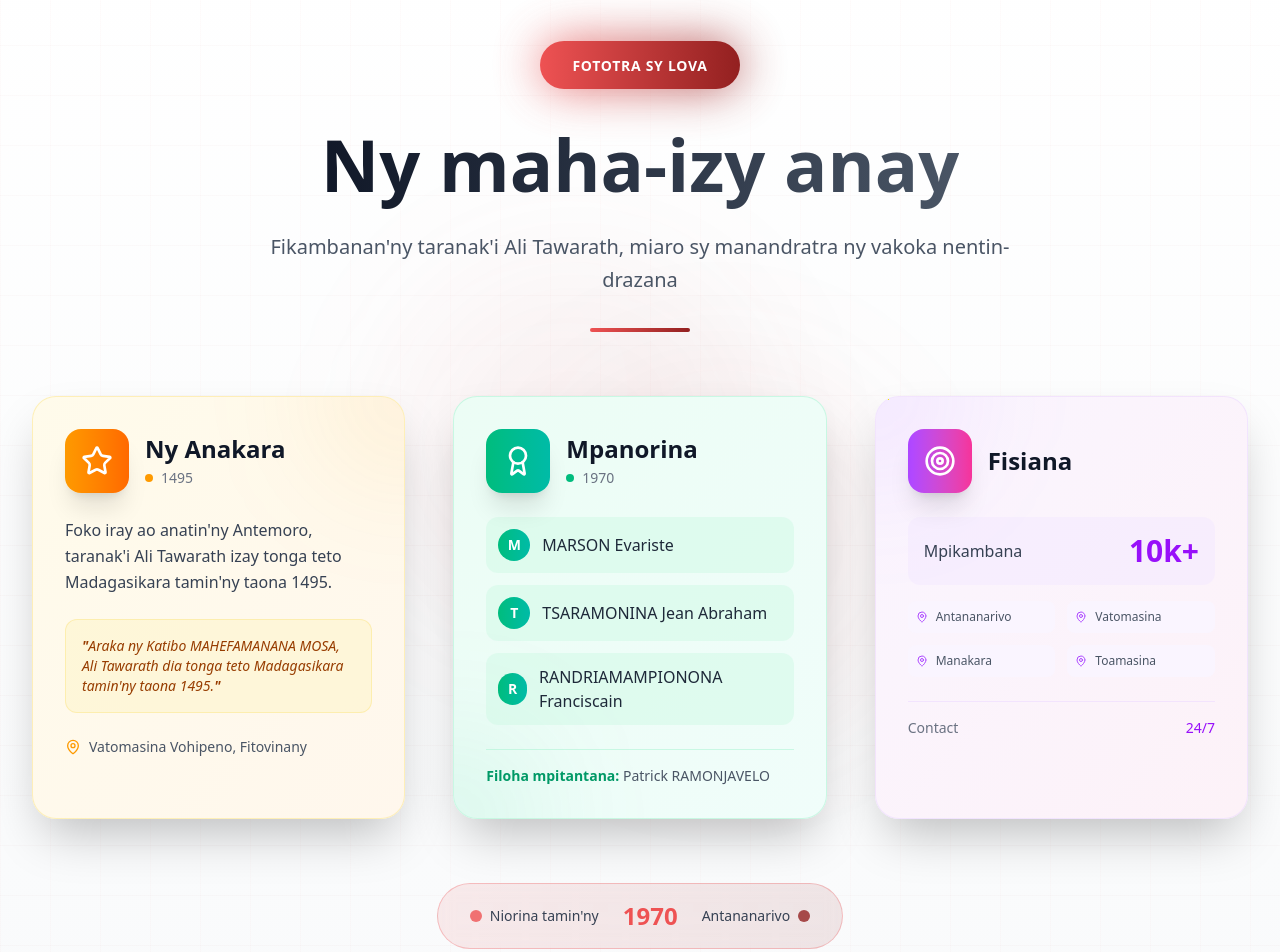
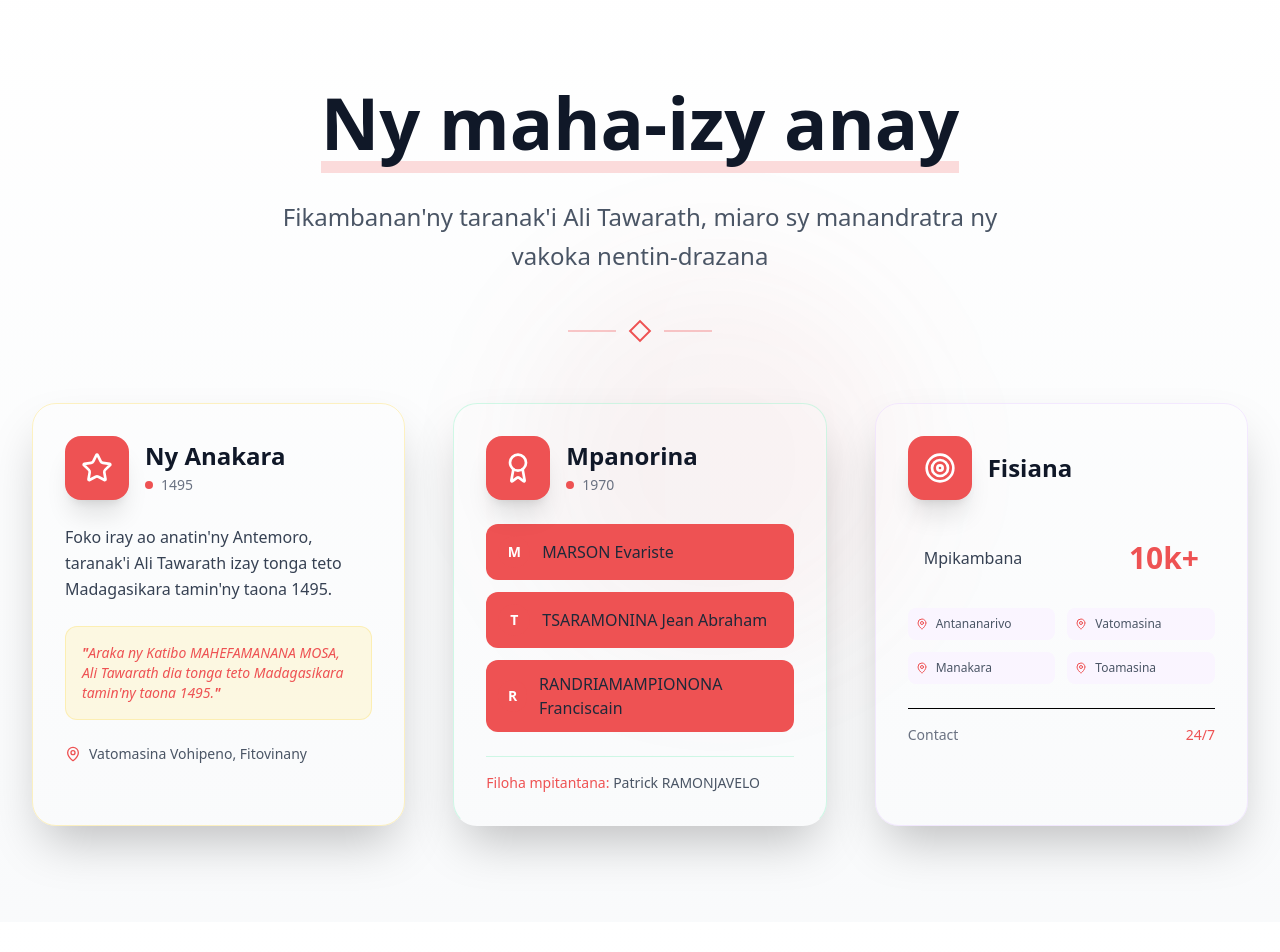
Before and after one commit to nassaigael/website, a React (Vite) app: page / in a window 1280 px wide. Shown: the part 1200-2152 px from the top of the page. Built offline with nearby package versions, Linux system fonts and the light colour scheme.

Commit message:
fix(ui): remove AboutPage route and clean up HomePage component for improved readability

```diff
--- a/src/App.tsx
+++ b/src/App.tsx
@@ -12,7 +12,6 @@ import NewsDetail from './pages/NewsDetail';
 import NewsPage from './pages/NewsPage';
 import ProjectDetail from './pages/ProjectDetail';
 import ProjectsPage from './pages/ProjectsPage';
-import AboutPage from './pages/AboutPage';
 
 function App() {
   return (
@@ -20,11 +19,9 @@ function App() {
       <Router>
         <div className="min-h-screen flex flex-col bg-white">
           <Header />
-          {/* Un seul point de contrôle pour le padding du header */}
           <main className="grow pt-16.25">
             <Routes>
               <Route path="/" element={<HomePage />} />
-              <Route path="/about" element={<AboutPage />} />
               <Route path="/contact" element={<ContactPage />} />
               <Route path="/partners" element={<PartnersPage />} />
               <Route path="/news" element={<NewsPage />} />
--- a/src/index.css
+++ b/src/index.css
@@ -11,11 +11,6 @@
   --color-text: #000000;
   --color-accent: #ee5253;
 
-  /* === COULEURS D'ÉTAT === */
-  --color-success: #10b981;
-  --color-warning: #f59e0b;
-  --color-error: #ef4444;
-  --color-info: #3b82f6;
 
   /* === COULEURS DE SURFACE === */
   --color-surface-light: #f8fafc;
@@ -48,9 +43,7 @@ html {
 body {
   background-color: #ffffff;
   color: #000000;
-  font-family: system-ui, -apple-system, 'Segoe UI', Roboto, 'Helvetica Neue', Arial, sans-serif;
-  -webkit-font-smoothing: antialiased;
-  -moz-osx-font-smoothing: grayscale;
+  font-family: system-ui;
 }
 
 img, video {
--- a/src/pages/HomePage.tsx
+++ b/src/pages/HomePage.tsx
@@ -1,4 +1,3 @@
-import { useState } from 'react';
 import { motion } from 'framer-motion';
 import { useLanguage } from '../contexts/LanguageContext';
 import {
@@ -19,21 +18,8 @@ const HomePage = () => {
   const { language } = useLanguage();
   const location = useLocation();
 
-  // Sélectionner le contenu en fonction de la langue
 
-  // Valeurs aléatoires stables pour les animations (calculées une seule fois)
-  const [randomValues] = useState(() => ({
-    stars: [...Array(15)].map(() => ({
-      x: Math.random() * 100,
-      y: Math.random() * 100,
-      duration: 8 + Math.random() * 10,
-      delay: Math.random() * 5
-    })),
-    circles: [
-      { scale: 1 + Math.random() * 0.5, duration: 8 + Math.random() * 5 },
-      { scale: 1 + Math.random() * 0.5, duration: 10 + Math.random() * 5 }
-    ]
-  }));
+
 
   return (
     <div
@@ -89,7 +75,7 @@ const HomePage = () => {
               y: [0, 50, 0],
             }}
             transition={{ duration: 20, repeat: Infinity, ease: "linear" }}
-            className="absolute top-1/4 left-1/4 w-96 h-96 bg-linear-to-r from-[#ee5253]/5 to-[#932020]/5 rounded-full blur-3xl"
+            className="absolute top-1/4 left-1/4 w-96 h-96 blur-3xl"
           />
           <motion.div
             animate={{
@@ -99,38 +85,8 @@ const HomePage = () => {
             transition={{ duration: 25, repeat: Infinity, ease: "linear" }}
             className="absolute bottom-1/4 right-1/4 w-96 h-96 bg-linear-to-r from-[#932020]/5 to-[#ee5253]/5 rounded-full blur-3xl"
           />
-
-          {/* Grille subtile */}
-          <div className="absolute inset-0 bg-[linear-gradient(90deg,rgba(238,82,83,0.02)_1px,transparent_1px),linear-gradient(180deg,rgba(147,32,32,0.02)_1px,transparent_1px)] bg-size-[50px_50px]" />
-
-          {/* Étoiles scintillantes */}
-          {randomValues.stars.map((star, i) => (
-            <motion.div
-              key={i}
-              className="absolute w-1 h-1 bg-[#ee5253]/20 rounded-full"
-              initial={{
-                x: `${star.x}%`,
-                y: `${star.y}%`,
-                scale: 0
-              }}
-              animate={{
-                x: [`${star.x}%`, `${(star.x + 20) % 100}%`, `${star.x}%`],
-                y: [`${star.y}%`, `${(star.y + 10) % 100}%`, `${star.y}%`],
-                scale: [0, 1, 0],
-                opacity: [0, 0.3, 0]
-              }}
-              transition={{
-                duration: star.duration,
-                repeat: Infinity,
-                delay: star.delay
-              }}
-            />
-          ))}
         </div>
 
-        {/* Lignes décoratives */}
-        <div className="absolute top-0 left-0 right-0 h-px bg-linear-to-r from-transparent via-[#ee5253]/30 to-transparent" />
-        <div className="absolute bottom-0 left-0 right-0 h-px bg-linear-to-r from-transparent via-[#932020]/30 to-transparent" />
 
         <div className="container mx-auto px-4 sm:px-6 lg:px-8 relative z-10">
           {/* En-tête de section */}
@@ -151,60 +107,54 @@ const HomePage = () => {
             >
               <div className="relative">
                 <div className="absolute inset-0 bg-linear-to-r from-[#ee5253] to-[#932020] rounded-full blur-xl opacity-75" />
-                <div className="relative px-8 py-3 bg-linear-to-r from-[#ee5253] to-[#932020] rounded-full">
-                  <span className="text-white font-bold tracking-wider text-sm">
-                    {language === 'mg' ? 'FOTOTRA SY LOVA' :
-                      language === 'fr' ? 'FONDATION ET HÉRITAGE' :
-                        'FOUNDATION & HERITAGE'}
-                  </span>
-                </div>
               </div>
             </motion.div>
 
-            {/* Titre principal */}
-            <motion.h2
+            {/* Main Title */}
+            <motion.h1
+              initial={{ opacity: 0, y: 40 }}
+              animate={{ opacity: 1, y: 0 }}
+              transition={{ delay: 0.5, duration: 0.8 }}
+              className="text-4xl sm:text-5xl md:text-6xl lg:text-7xl font-bold text-gray-900 dark:text-white mb-6 md:mb-8 leading-tight"
+            >
+              <span className="relative inline-block">
+                <span className="relative z-10">
+                  {
+                    language === 'mg' ? 'Ny maha-izy anay' :
+                      language === 'fr' ? 'Notre identité' :
+                        'Our identity'
+                  }                </span>
+                <span className="absolute -bottom-2 left-0 right-0 h-2 md:h-3 bg-[#ee5253]/20 -z-10"></span>
+              </span>
+            </motion.h1>
+
+            {/* Description */}
+            <motion.div
               initial={{ opacity: 0 }}
-              whileInView={{ opacity: 1 }}
-              viewport={{ once: true }}
+              animate={{ opacity: 1 }}
               transition={{ delay: 0.4 }}
-              className="text-4xl sm:text-5xl lg:text-6xl xl:text-7xl font-bold mb-6"
+              className="max-w-3xl mx-auto mb-10 md:mb-12 px-4"
             >
-              <span className="bg-clip-text text-transparent bg-linear-to-r from-gray-900 to-gray-600 dark:from-white dark:via-gray-300 dark:to-gray-500">
-                {language === 'mg' ? 'Ny maha-izy anay' :
-                  language === 'fr' ? 'Notre identité' :
-                    'Our identity'}
-              </span>
-            </motion.h2>
+              <p className="text-lg sm:text-xl md:text-2xl text-gray-600 dark:text-gray-300 leading-relaxed font-light">
+                {language === 'mg'
+                  ? 'Fikambanan\'ny taranak\'i Ali Tawarath, miaro sy manandratra ny vakoka nentin-drazana'
+                  : language === 'fr'
+                    ? 'Association des descendants d\'Ali Tawarath, préservant et valorisant l\'héritage ancestral'
+                    : 'Association of Ali Tawarath descendants, preserving and enhancing ancestral heritage'}              </p>
+            </motion.div>
 
-            {/* Sous-titre */}
-            <motion.p
-              initial={{ opacity: 0 }}
-              whileInView={{ opacity: 1 }}
-              viewport={{ once: true }}
-              transition={{ delay: 0.6 }}
-              className="text-lg sm:text-xl text-gray-600 dark:text-gray-300 max-w-3xl mx-auto leading-relaxed font-light"
-            >
-              {language === 'mg'
-                ? 'Fikambanan\'ny taranak\'i Ali Tawarath, miaro sy manandratra ny vakoka nentin-drazana'
-                : language === 'fr'
-                  ? 'Association des descendants d\'Ali Tawarath, préservant et valorisant l\'héritage ancestral'
-                  : 'Association of Ali Tawarath descendants, preserving and enhancing ancestral heritage'}
-            </motion.p>
-
-            {/* Séparateur */}
-            <motion.div
-              initial={{ width: 0 }}
-              whileInView={{ width: '100px' }}
-              viewport={{ once: true }}
-              transition={{ delay: 0.8, duration: 0.8 }}
-              className="h-1 bg-linear-to-r from-[#ee5253] to-[#932020] mx-auto mt-8 rounded-full"
-            />
+            {/* Elegant Divider */}
+            <div className="flex items-center justify-center gap-3 md:gap-4 mb-12 md:mb-16">
+              <div className="w-8 md:w-12 h-0.5 bg-[#ee5253]/30"></div>
+              <div className="w-3 h-3 md:w-4 md:h-4 border-2 border-[#ee5253] rotate-45"></div>
+              <div className="w-8 md:w-12 h-0.5 bg-[#ee5253]/30"></div>
+            </div>
           </motion.div>
 
-          {/* Grille principale - 3 colonnes */}
+          {/* Grille principale */}
           <div className="grid lg:grid-cols-3 gap-8 lg:gap-12 items-stretch">
 
-            {/* Carte 1 - Les Anakara (origine) */}
+            {/* Les Anakara */}
             <motion.div
               initial={{ opacity: 0, y: 30 }}
               whileInView={{ opacity: 1, y: 0 }}
@@ -215,18 +165,16 @@ const HomePage = () => {
               <motion.div
                 whileHover={{ y: -10, scale: 1.02 }}
                 transition={{ type: "spring", stiffness: 300, damping: 20 }}
-                className="relative h-full bg-linear-to-br from-amber-50 to-orange-50 dark:from-gray-800 dark:to-gray-900 rounded-3xl p-8 shadow-2xl border border-amber-200/50 dark:border-gray-700 overflow-hidden"
+                className="relative h-full bg-transparent  dark:from-gray-800 dark:to-gray-900 rounded-3xl p-8 shadow-2xl border border-amber-200/50 dark:border-gray-700 overflow-hidden"
               >
                 {/* Éléments décoratifs */}
-                <div className="absolute inset-0 bg-linear-to-br from-amber-500/5 to-orange-500/5 opacity-0 group-hover:opacity-100 transition-opacity duration-500" />
-                <div className="absolute -top-20 -right-20 w-40 h-40 bg-amber-500/10 rounded-full blur-3xl group-hover:scale-150 transition-transform duration-700" />
 
                 <div className="relative z-10">
                   <div className="flex items-center gap-4 mb-6">
                     <motion.div
                       whileHover={{ rotate: 360 }}
                       transition={{ duration: 0.6 }}
-                      className="w-16 h-16 bg-linear-to-r from-amber-500 to-orange-500 rounded-2xl flex items-center justify-center shadow-xl"
+                      className="w-16 h-16 bg-[#ee5253] rounded-2xl flex items-center justify-center shadow-xl"
                     >
                       <Star className="w-8 h-8 text-white" />
                     </motion.div>
@@ -237,7 +185,7 @@ const HomePage = () => {
                             'The Anakara'}
                       </h3>
                       <div className="flex items-center gap-2 mt-1">
-                        <div className="w-2 h-2 bg-amber-500 rounded-full" />
+                        <div className="w-2 h-2 bg-[#ee5253] rounded-full" />
                         <span className="text-sm text-gray-500">1495</span>
                       </div>
                     </div>
@@ -252,7 +200,7 @@ const HomePage = () => {
                   </p>
 
                   <div className="bg-amber-100/50 dark:bg-gray-800 p-4 rounded-xl border border-amber-200/50 dark:border-gray-700">
-                    <p className="text-sm text-amber-800 dark:text-amber-300 italic">
+                    <p className="text-sm text-[#ee5253] italic">
                       <span className="font-bold">"</span>
                       {language === 'mg'
                         ? 'Araka ny Katibo MAHEFAMANANA MOSA, Ali Tawarath dia tonga teto Madagasikara tamin\'ny taona 1495.'
@@ -264,14 +212,14 @@ const HomePage = () => {
                   </div>
 
                   <div className="mt-6 flex items-center gap-2 text-sm text-gray-600 dark:text-gray-400">
-                    <MapPin className="w-4 h-4 text-amber-500" />
+                    <MapPin className="w-4 h-4 text-[#ee5253]" />
                     <span>Vatomasina Vohipeno, Fitovinany</span>
                   </div>
                 </div>
               </motion.div>
             </motion.div>
 
-            {/* Carte 2 - Fondateurs */}
+            {/* Les Fondateurs */}
             <motion.div
               initial={{ opacity: 0, y: 30 }}
               whileInView={{ opacity: 1, y: 0 }}
@@ -282,17 +230,17 @@ const HomePage = () => {
               <motion.div
                 whileHover={{ y: -10, scale: 1.02 }}
                 transition={{ type: "spring", stiffness: 300, damping: 20 }}
-                className="relative h-full bg-linear-to-br from-emerald-50 to-teal-50 dark:from-gray-800 dark:to-gray-900 rounded-3xl p-8 shadow-2xl border border-emerald-200/50 dark:border-gray-700 overflow-hidden"
+                className="relative h-full border-b-transparent to-teal-50 dark:from-gray-800 dark:to-gray-900 rounded-3xl p-8 shadow-2xl border border-emerald-200/50 dark:border-gray-700 overflow-hidden"
               >
-                <div className="absolute inset-0 bg-linear-to-br from-emerald-500/5 to-teal-500/5 opacity-0 group-hover:opacity-100 transition-opacity duration-500" />
-                <div className="absolute -bottom-20 -left-20 w-40 h-40 bg-emerald-500/10 rounded-full blur-3xl group-hover:scale-150 transition-transform duration-700" />
+                <div className="absolute inset-0 bg-transparent opacity-0 group-hover:opacity-100 transition-opacity duration-500" />
+                <div className="absolute -bottom-20 -left-20 w-40 h-40 bg-transparent rounded-full blur-3xl group-hover:scale-150 transition-transform duration-700" />
 
                 <div className="relative z-10">
                   <div className="flex items-center gap-4 mb-6">
                     <motion.div
                       whileHover={{ rotate: -360 }}
                       transition={{ duration: 0.6 }}
-                      className="w-16 h-16 bg-linear-to-r from-emerald-500 to-teal-500 rounded-2xl flex items-center justify-center shadow-xl"
+                      className="w-16 h-16 bg-[#ee5253] rounded-2xl flex items-center justify-center shadow-xl"
                     >
                       <Award className="w-8 h-8 text-white" />
                     </motion.div>
@@ -303,7 +251,7 @@ const HomePage = () => {
                             'Founders'}
                       </h3>
                       <div className="flex items-center gap-2 mt-1">
-                        <div className="w-2 h-2 bg-emerald-500 rounded-full" />
+                        <div className="w-2 h-2 bg-[#ee5253] rounded-full" />
                         <span className="text-sm text-gray-500">1970</span>
                       </div>
                     </div>
@@ -318,9 +266,9 @@ const HomePage = () => {
                       <motion.div
                         key={index}
                         whileHover={{ x: 5 }}
-                        className="flex items-center gap-3 p-3 bg-emerald-100/50 dark:bg-gray-800 rounded-xl"
+                        className="flex items-center gap-3 p-3 bg-[#ee5253] dark:bg-gray-800 rounded-xl"
                       >
-                        <div className="w-8 h-8 bg-linear-to-r from-emerald-500 to-teal-500 rounded-full flex items-center justify-center text-white font-bold text-sm">
+                        <div className="w-8 h-8 bg-[#ee5253] rounded-full flex items-center justify-center text-white font-bold text-sm">
                           {founder.charAt(0)}
                         </div>
                         <span className="text-gray-800 dark:text-gray-200 font-medium">{founder}</span>
@@ -330,7 +278,7 @@ const HomePage = () => {
 
                   <div className="mt-6 pt-4 border-t border-emerald-200/50 dark:border-gray-700">
                     <p className="text-sm text-gray-600 dark:text-gray-400">
-                      <span className="font-semibold text-emerald-600 dark:text-emerald-400">Filoha mpitantana:</span>{' '}
+                      <span className="font-light text-[#ee5253]">Filoha mpitantana:</span>{' '}
                       Patrick RAMONJAVELO
                     </p>
                   </div>
@@ -338,7 +286,7 @@ const HomePage = () => {
               </motion.div>
             </motion.div>
 
-            {/* Carte 3 - Vision & Impact */}
+            {/* Vision & Impact */}
             <motion.div
               initial={{ opacity: 0, y: 30 }}
               whileInView={{ opacity: 1, y: 0 }}
@@ -349,16 +297,16 @@ const HomePage = () => {
               <motion.div
                 whileHover={{ y: -10, scale: 1.02 }}
                 transition={{ type: "spring", stiffness: 300, damping: 20 }}
-                className="relative h-full bg-linear-to-br from-purple-50 to-pink-50 dark:from-gray-800 dark:to-gray-900 rounded-3xl p-8 shadow-2xl border border-purple-200/50 dark:border-gray-700 overflow-hidden"
+                className="relative h-full bg-transparent dark:from-gray-800 dark:to-gray-900 rounded-3xl p-8 shadow-2xl border border-purple-200/50 dark:border-gray-700 overflow-hidden"
               >
-                <div className="absolute inset-0 bg-linear-to-br from-purple-500/5 to-pink-500/5 opacity-0 group-hover:opacity-100 transition-opacity duration-500" />
-                <div className="absolute -top-20 -left-20 w-40 h-40 bg-purple-500/10 rounded-full blur-3xl group-hover:scale-150 transition-transform duration-700" />
+                <div className="absolute inset-0 bg-transparent opacity-0 group-hover:opacity-100 transition-opacity duration-500" />
+                <div className="absolute -top-20 -left-20 w-40 h-40 bg-transparent rounded-full blur-3xl group-hover:scale-150 transition-transform duration-700" />
 
                 <div className="relative z-10">
                   <div className="flex items-center gap-4 mb-6">
                     <motion.div
                       whileHover={{ scale: 1.1, rotate: 5 }}
-                      className="w-16 h-16 bg-linear-to-r from-purple-500 to-pink-500 rounded-2xl flex items-center justify-center shadow-xl"
+                      className="w-16 h-16 bg-[#ee5253] rounded-2xl flex items-center justify-center shadow-xl"
                     >
                       <Target className="w-8 h-8 text-white" />
                     </motion.div>
@@ -372,9 +320,9 @@ const HomePage = () => {
                   </div>
 
                   <div className="space-y-4">
-                    <div className="flex items-center justify-between p-4 bg-purple-100/50 dark:bg-gray-800 rounded-xl">
+                    <div className="flex items-center justify-between p-4 dark:bg-gray-800 rounded-xl">
                       <span className="text-gray-700 dark:text-gray-300">Mpikambana</span>
-                      <span className="text-3xl font-bold text-purple-600 dark:text-purple-400">10k+</span>
+                      <span className="text-3xl font-bold text-[#ee5253]">10k+</span>
                     </div>
 
                     <div className="grid grid-cols-2 gap-3">
@@ -385,55 +333,23 @@ const HomePage = () => {
                         { label: 'Toamasina', icon: MapPin },
                       ].map((item, i) => (
                         <div key={i} className="flex items-center gap-2 p-2 bg-purple-50 dark:bg-gray-800/50 rounded-lg">
-                          <item.icon className="w-3 h-3 text-purple-500" />
+                          <item.icon className="w-3 h-3 text-[#ee5253]" />
                           <span className="text-xs text-gray-600 dark:text-gray-400">{item.label}</span>
                         </div>
                       ))}
                     </div>
                   </div>
 
-                  <div className="mt-6 pt-4 border-t border-purple-200/50 dark:border-gray-700">
+                  <div className="mt-6 pt-4 border-t dark:border-gray-700">
                     <div className="flex items-center justify-between text-sm">
                       <span className="text-gray-500">Contact</span>
-                      <span className="text-purple-600 dark:text-purple-400 font-medium">24/7</span>
+                      <span className="font-light text-[#ee5253]">24/7</span>
                     </div>
                   </div>
                 </div>
               </motion.div>
             </motion.div>
           </div>
-
-          {/* Badge de fondation central */}
-          <motion.div
-            initial={{ opacity: 0, scale: 0.5 }}
-            whileInView={{ opacity: 1, scale: 1 }}
-            viewport={{ once: true }}
-            transition={{ type: "spring", delay: 0.6 }}
-            className="mt-16 text-center"
-          >
-            <motion.div
-              whileHover={{ scale: 1.05 }}
-              className="inline-flex items-center gap-6 px-8 py-4 bg-linear-to-r from-[#ee5253]/10 to-[#932020]/10 rounded-full border border-[#ee5253]/30 backdrop-blur-sm"
-            >
-              <div className="flex items-center gap-2">
-                <div className="w-3 h-3 bg-[#ee5253] rounded-full animate-pulse" />
-                <span className="text-sm font-medium text-gray-700 dark:text-gray-300">
-                  {language === 'mg' ? 'Niorina tamin\'ny' :
-                    language === 'fr' ? 'Fondé en' :
-                      'Founded in'}
-                </span>
-              </div>
-              <span className="text-2xl font-bold text-[#ee5253]">1970</span>
-              <div className="flex items-center gap-2">
-                <span className="text-sm font-medium text-gray-700 dark:text-gray-300">
-                  {language === 'mg' ? 'Antananarivo' :
-                    language === 'fr' ? 'Antananarivo' :
-                      'Antananarivo'}
-                </span>
-                <div className="w-3 h-3 bg-[#932020] rounded-full animate-pulse" />
-              </div>
-            </motion.div>
-          </motion.div>
         </div>
       </section>
 
```
Also changed, not shown: src/data/navigation.ts (+5 -5 lines), src/components/layout/LanguageSwitcher.tsx (deleted).
